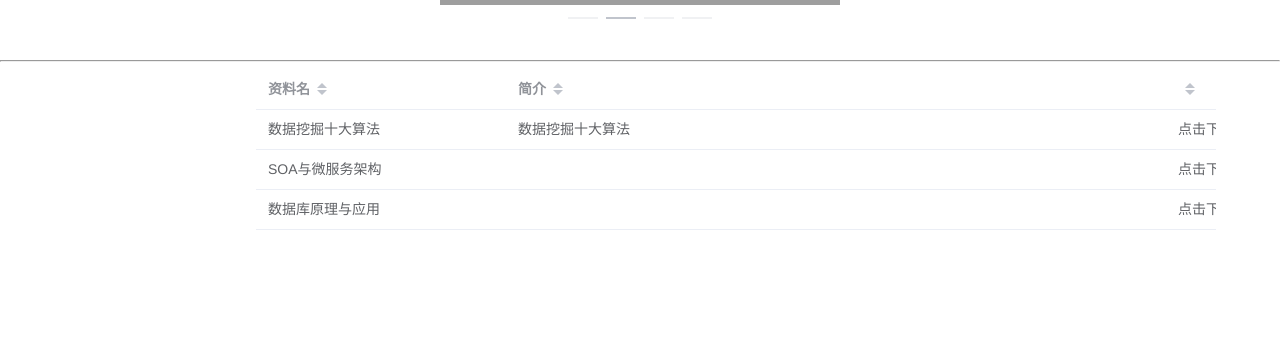
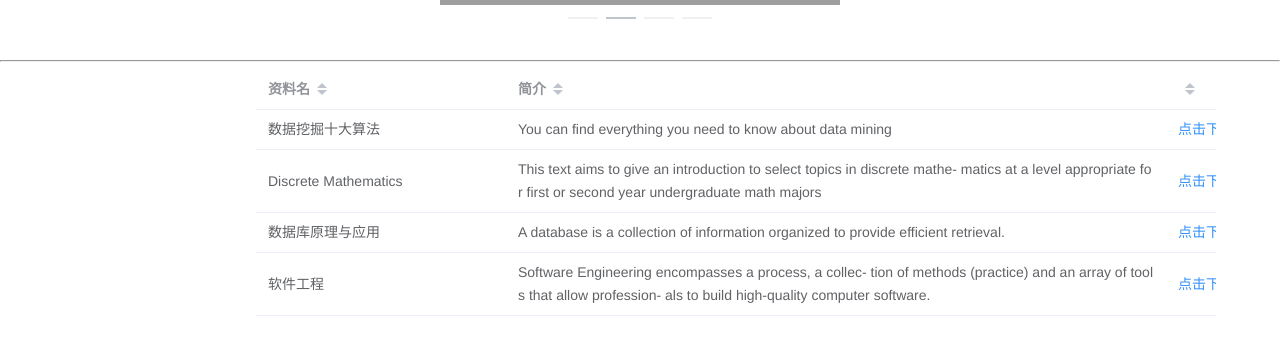
Before and after one commit to Stream-tx/xiaoRuanLearning, a Vue app in the folder frontend/: page /hdoj/material in a window 1280 px wide. Shown: the part 434-776 px from the top of the page. Built offline with nearby package versions, Linux system fonts and the light colour scheme; grey boxes are pictures that could not be loaded.

Commit message:
前端更新

```diff
--- a/frontend/src/views/Material.vue
+++ b/frontend/src/views/Material.vue
@@ -50,7 +50,7 @@
             sortable
             width="160">
           <template #default="scope">
-            <div @click="downloadFile(scope.$index)">点击下载</div>
+            <div @click="downloadFile(scope.$index)" style="color: #3491FA;">点击下载</div>
           </template>
         </el-table-column>
 
@@ -68,26 +68,33 @@ export default {
     return {
       contentData:'',
       tableData:[{
-        referenceId:'1',
+        referenceId:'7',
         name:'数据挖掘十大算法',
-        introduction:'数据挖掘十大算法',
+        introduction:'You can find everything you need to know about data mining',
         download:'点击下载',
-        url:'https://gimg2.baidu.com/image_search/src=http%3A%2F%2Fimgservice.suning.cn%2Fuimg1%2Fb2c%2Fimage%2FkVbS2xUghxr1pRttX-d8MA.jpg_800w_800h_4e&refer=http%3A%2F%2Fimgservice.suning.cn&app=2002&size=f9999,10000&q=a80&n=0&g=0n&fmt=jpeg?sec=1644046631&t=3509164239738935c80386b7eb7d665d'
+        url:'http://myweb.sabanciuniv.edu/rdehkharghani/files/2016/02/The-Morgan-Kaufmann-Series-in-Data-Management-Systems-Jiawei-Han-Micheline-Kamber-Jian-Pei-Data-Mining.-Concepts-and-Techniques-3rd-Edition-Morgan-Kaufmann-2011.pdf'
       },{
-        referenceId:'1',
-        name:'SOA与微服务架构',
-        introduction:'',
+        referenceId:'8',
+        name:'Discrete Mathematics',
+        introduction:'This text aims to give an introduction to select topics in discrete mathe- matics at a level appropriate for first or second year undergraduate math majors',
         download:'点击下载',
-        url:'https://gimg2.baidu.com/image_search/src=http%3A%2F%2Fimgservice.suning.cn%2Fuimg1%2Fb2c%2Fimage%2FkVbS2xUghxr1pRttX-d8MA.jpg_800w_800h_4e&refer=http%3A%2F%2Fimgservice.suning.cn&app=2002&size=f9999,10000&q=a80&n=0&g=0n&fmt=jpeg?sec=1644046631&t=3509164239738935c80386b7eb7d665d'
+        url:'http://discrete.openmathbooks.org/pdfs/dmoi-tablet.pdf'
 
       },{
-        referenceId:'1',
+        referenceId:'4',
         name:'数据库原理与应用',
-        introduction:'',
+        introduction:'A database is a collection of information organized to provide efficient retrieval.',
         download:'点击下载',
-        url:'https://gimg2.baidu.com/image_search/src=http%3A%2F%2Fimgservice.suning.cn%2Fuimg1%2Fb2c%2Fimage%2FkVbS2xUghxr1pRttX-d8MA.jpg_800w_800h_4e&refer=http%3A%2F%2Fimgservice.suning.cn&app=2002&size=f9999,10000&q=a80&n=0&g=0n&fmt=jpeg?sec=1644046631&t=3509164239738935c80386b7eb7d665d'
+        url:'http://index-of.es/Databases/Databases%20A%20Beginners%20Guide.pdf'
 
-      }],
+      },
+        {
+          id:'2',
+          name:'软件工程',
+          introduction:'Software Engineering encompasses a process, a collec- tion of methods (practice) and an array of tools that allow profession-\n' +
+              'als to build high-quality computer software.',
+          url:'http://engineering.futureuniversity.com/BOOKS%20FOR%20IT/Software-Engineering-9th-Edition-by-Ian-Sommerville.pdf'
+        }],
       imgs:[{
           name:'数据挖掘十大算法',
           id:'1',
--- a/frontend/src/views/MyInfo.vue
+++ b/frontend/src/views/MyInfo.vue
@@ -53,10 +53,9 @@
     <el-container>
 
       <el-aside >
-        <img src='https://tva2.sinaimg.cn/large/9bd9b167ly1fzjxyujrpaj20b40b40ta.jpg' width="220" height="220">
+        <img :src="headImgSrc" width="220" height="220">
         <div style="margin-top:-85px;"><h2 >{{name}}</h2></div>
         <hr style="margin-top:-40px;">
-
 
       </el-aside>
 
@@ -151,21 +150,27 @@
           <el-table
               @row-click="openDetails"
               :data="tableData"
-              style="width: 100%; padding-left: 15%;padding-right: 5%;border-radius: 20px;"
+              style="width: 100%; padding-left: 13%;padding-right: 5%;border-radius: 20px;"
               :row-class-name="tableRowClassName"
+              :default-sort ="{prop:'submitTime',order:'ascending'}"
           >
             <el-table-column label="id" align="center" prop="id" v-if="false" />
             <el-table-column
                 prop="result"
                 label="状态"
                 sortable
-                width="150">
+                width="130">
+              <template #default="scope">
+                <span v-if="scope.row.result== 'pass'" style="color: lightgreen;">{{scope.row.result}}</span>
+                <span v-else-if="scope.row.result == 'failed'" style="color: lightcoral;">{{scope.row.result}}</span>
+                <span v-else>{{scope.row.result}}</span>
+              </template>
             </el-table-column>
             <el-table-column
                 prop="name"
                 label="题目"
                 sortable
-                width="360">
+                width="350">
             </el-table-column>
 
             <el-table-column
@@ -173,18 +178,30 @@
                 label="通过率"
                 sortable
                 width="100">
+
             </el-table-column>
             <el-table-column
                 prop="difficulty"
                 label="难度"
                 sortable
                 width="100">
+              <template #default="scope">
+                <span v-if="scope.row.difficulty == '简单'" style="color: lightgreen;">{{scope.row.difficulty}}</span>
+                <span v-else-if="scope.row.difficulty == '中等'" style="color: lightsalmon;">{{scope.row.difficulty}}</span>
+                <span v-else-if="scope.row.difficulty == '困难'" style="color: lightcoral;">{{scope.row.difficulty}}</span>
+                <span v-else>{{scope.row.difficulty}}</span>
+              </template></el-table-column>
+            <el-table-column
+                prop="language"
+                label="编程语言"
+                sortable
+                width="120">
             </el-table-column>
             <el-table-column
                 prop="submitTime"
                 label="提交时间"
                 sortable
-                width="180">
+                width="130">
             </el-table-column>
           </el-table>
         </div>
@@ -213,6 +230,7 @@ export default {
   data () {
 
     return {
+      headImgSrc:'https://tva2.sinaimg.cn/large/9bd9b167ly1fzjxyujrpaj20b40b40ta.jpg',
       dialogFormVisible: false,
       form: {
         name: '',
@@ -300,6 +318,23 @@ export default {
     }
   },
   methods: {
+    updateHeadImg()
+    {
+      if(this.currentID%4==1)
+      {
+        this.headImgSrc = 'https://gimg2.baidu.com/image_search/src=http%3A%2F%2Fup.enterdesk.com%2F2021%2Fedpic%2F0b%2F17%2F04%2F0b1704a9741f4e7ddd07939877dd3590_1.jpg&refer=http%3A%2F%2Fup.enterdesk.com&app=2002&size=f9999,10000&q=a80&n=0&g=0n&fmt=jpeg?sec=1644142234&t=4f1fa0c40c07873cb747d04474178241'
+      }
+      else if(this.currentID%4==2)
+      {
+        this.headImgSrc = 'https://gimg2.baidu.com/image_search/src=http%3A%2F%2Fup.enterdesk.com%2Fedpic%2F92%2F4a%2F72%2F924a726144487f372ac97057dbb01e81.jpg&refer=http%3A%2F%2Fup.enterdesk.com&app=2002&size=f9999,10000&q=a80&n=0&g=0n&fmt=jpeg?sec=1644142269&t=289155d2b0f39b19ed108a8b0eb24f8d'
+
+      }else if(this.currentID%4==3)
+      {
+        this.headImgSrc = 'https://gimg2.baidu.com/image_search/src=http%3A%2F%2Fb-ssl.duitang.com%2Fuploads%2Fitem%2F201704%2F05%2F20170405213655_uSEiT.jpeg&refer=http%3A%2F%2Fb-ssl.duitang.com&app=2002&size=f9999,10000&q=a80&n=0&g=0n&fmt=jpeg?sec=1644142269&t=0f75b074995a35b8c4e818116dd79fa8'
+
+      }
+
+    },
     jumpPage(){
       //alert(this.dialogFormVisible)
     this.dialogFormVisible = true
@@ -386,7 +421,7 @@ export default {
 
           this.tableData[i].name = res.data.data.questionList[i].name
           if(res.data.data.questionList[i].submission==0)
-            this.tableData[i].passingRate = "0%"
+            this.tableData[i].passingRate = "--"
           else
           this.tableData[i].passingRate = res.data.data.questionList[i].pass/res.data.data.questionList[i].submission
         }
@@ -426,6 +461,7 @@ export default {
       this.getCurrentId()
       this.updateTmpInfo()
       this.refreshP()
+      this.updateHeadImg()
 
 
       // axios.post(
```
Also changed, not shown: 1 other file (tests, documents, lock files or other folders).
